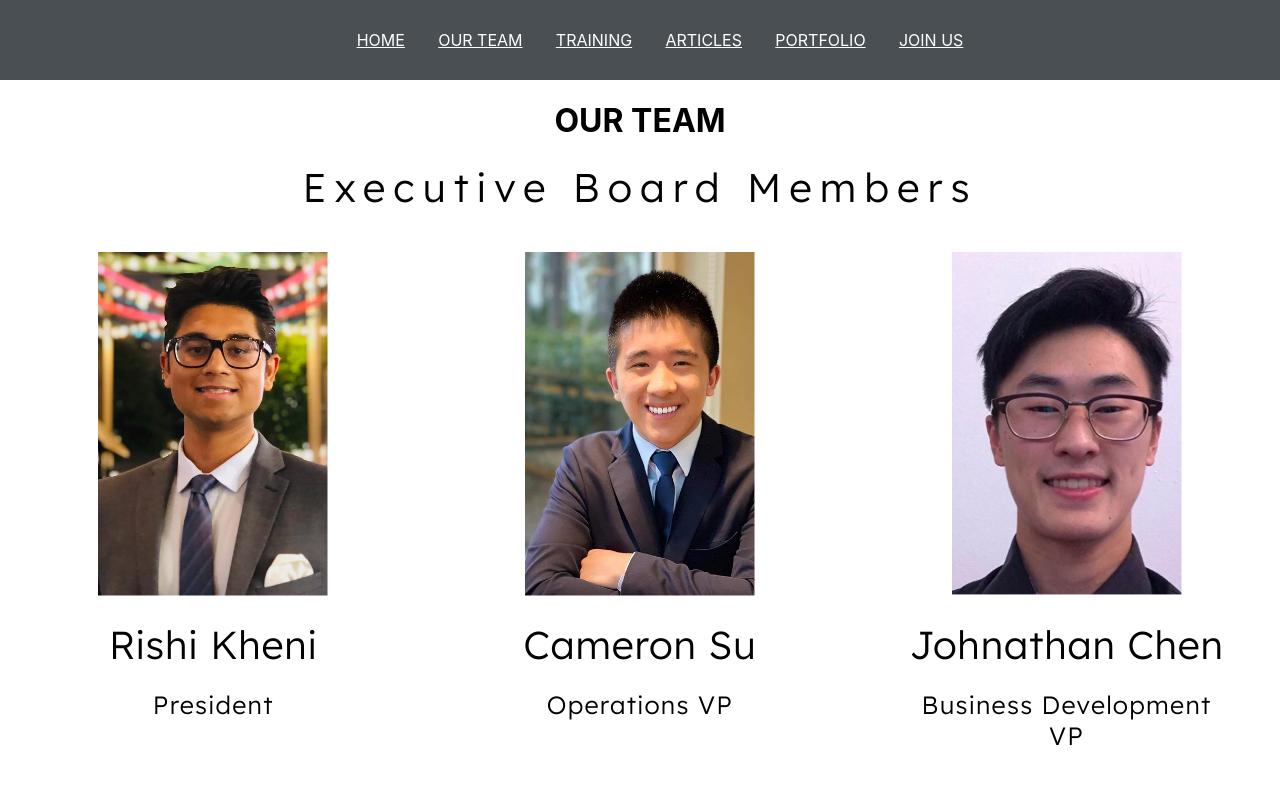
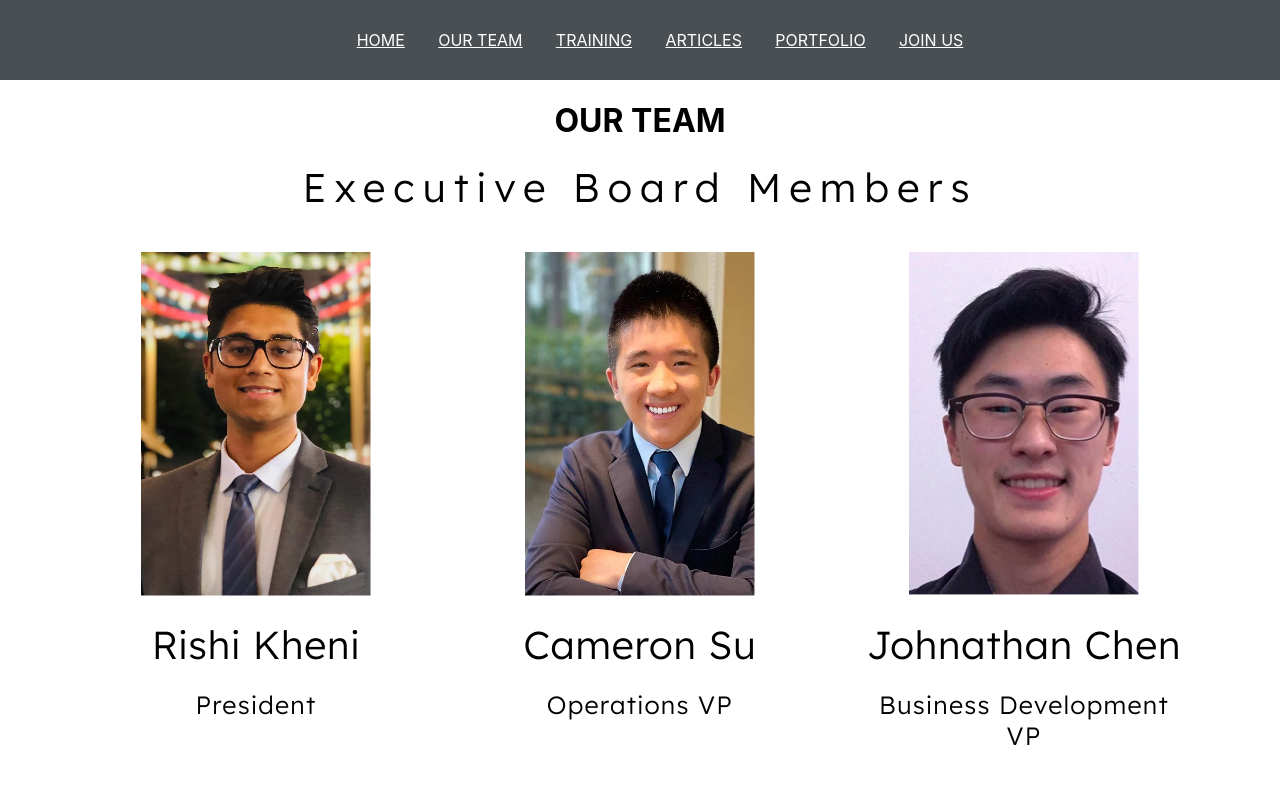
Before and after one commit to TechConnectedUCLA/ibr-frontend, a React (Create React App) app: page /ourteam in a window 1280 px wide. Shown: the top 799 px of the page. Built offline with nearby package versions, Linux system fonts and the light colour scheme.

Commit message:
added wrapper to OurTeam page

```diff
--- a/src/Pages/OurTeam.css
+++ b/src/Pages/OurTeam.css
@@ -43,3 +43,10 @@ position {
     font-size: 25px;
     line-height: 31px;
 }
+
+.wrapper {
+    width: 90%;
+    max-width: 1300px;
+    margin-left: auto;
+    margin-right: auto;
+}
--- a/src/Pages/OurTeam.js
+++ b/src/Pages/OurTeam.js
@@ -69,7 +69,7 @@ function Person(props) {
 
 function OurTeam() {
   return (
-    <div className="OurTeam">
+    <div className="OurTeam" class="wrapper">
 
       <h1>OUR TEAM</h1>
       <header>Executive Board Members</header>
```
